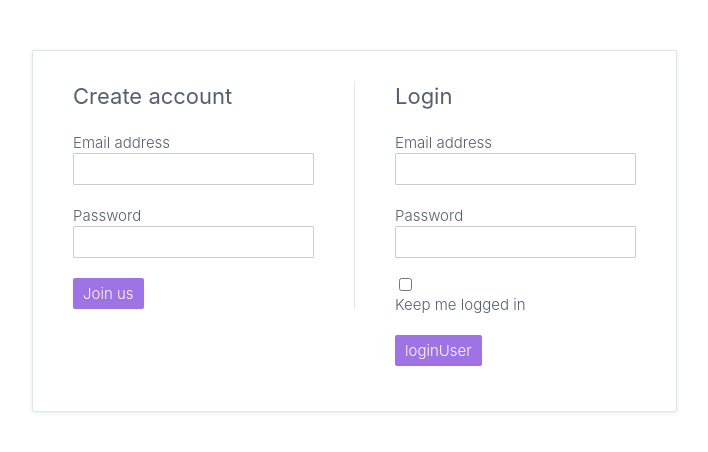
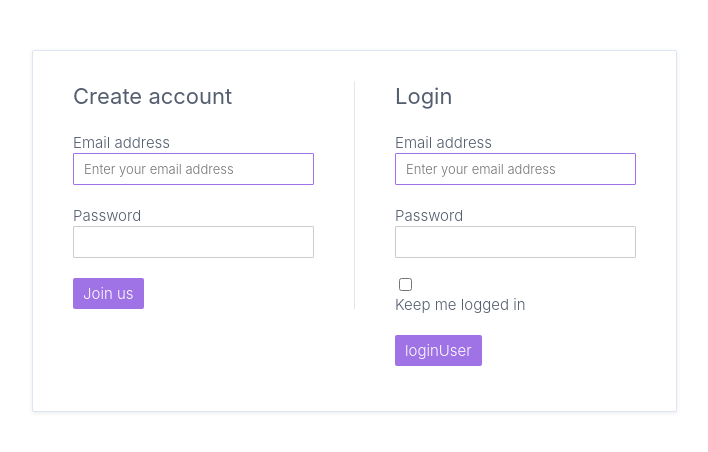
Before and after one commit to RobotCherries/ultimatecourses-angular-pro, an Angular app: page / in a window 1280 px wide. Shown: the top 452 px of the page, without its empty margins (18-726 px from the left). Built offline with nearby package versions, Linux system fonts and the light colour scheme.

Commit message:
1 file modified, 1 added

```diff
--- /dev/null
+++ b/src/app/auth-form/auth-form.component.scss
@@ -0,0 +1,3 @@
+.email {
+  border-color: #9f72e6;
+}
--- a/src/app/auth-form/auth-form.component.ts
+++ b/src/app/auth-form/auth-form.component.ts
@@ -19,7 +19,8 @@ import { AuthRememberComponent } from "./auth-remember/auth-remember.component";
 
 @Component({
   selector: "auth-form",
-  templateUrl: "auth-form.component.html"
+  templateUrl: "auth-form.component.html",
+  styleUrls: ["auth-form.component.scss"]
 })
 export class AuthFormComponent implements AfterViewInit, AfterContentInit {
   // Inputs & Outputs
@@ -44,8 +45,8 @@ export class AuthFormComponent implements AfterViewInit, AfterContentInit {
   constructor(private cdRef: ChangeDetectorRef) {}
 
   ngAfterViewInit(): void {
+    this.initForm();
     this.initFormMessages();
-    console.log(this.emailFieldRef);
   }
 
   ngAfterContentInit(): void {
@@ -54,6 +55,15 @@ export class AuthFormComponent implements AfterViewInit, AfterContentInit {
 
   onSubmit(value: User) {
     this.submitted.emit(value);
+  }
+
+  initForm(): void {
+    this.emailFieldRef.nativeElement.setAttribute(
+      "placeholder",
+      "Enter your email address"
+    );
+    this.emailFieldRef.nativeElement.classList.add("email");
+    this.emailFieldRef.nativeElement.focus();
   }
 
   initFormMessages(): void {
```
